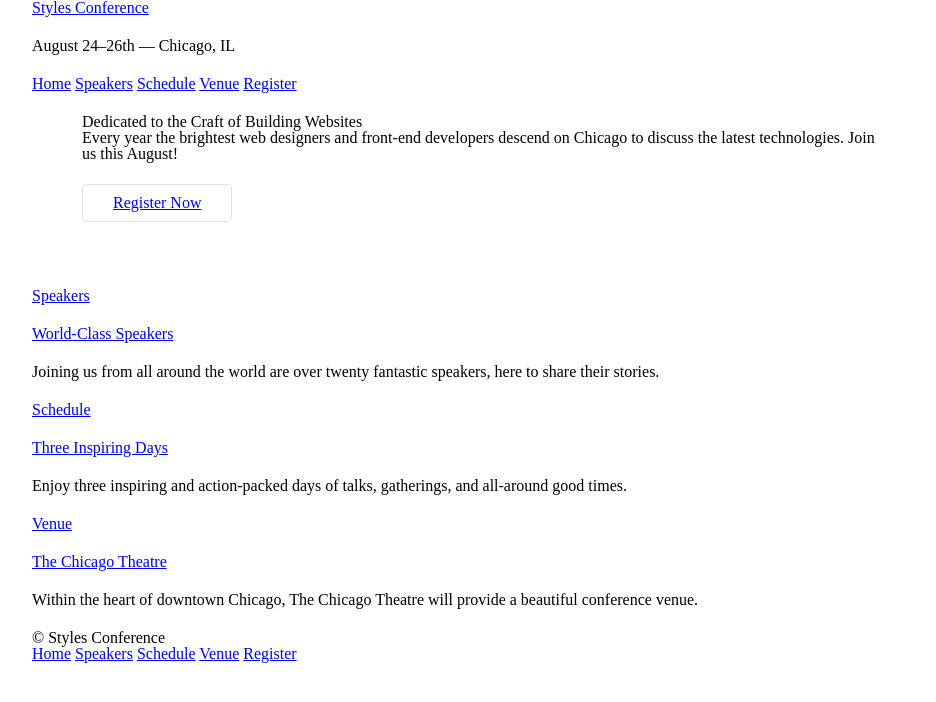
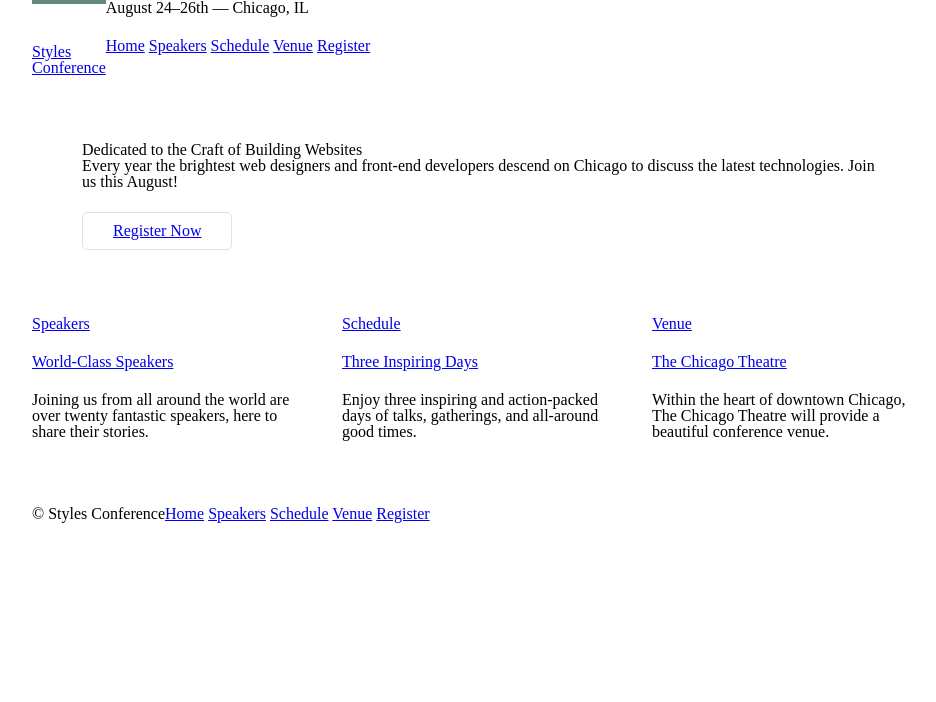
Before and after one commit to srijansoni/shayhowe, a plain HTML site: page index.html in a window 1280 px wide. Shown: the whole page, without its empty margins (158-1094 px from the left). Drawn offline with Linux system fonts and the light colour scheme.

Commit message:
Modified Layout

```diff
--- a/assets/stylesheets/main.css
+++ b/assets/stylesheets/main.css
@@ -62,6 +62,50 @@ table {
   padding-right: 30px;
   width: 960px;
 }
+.col-1-3 {
+  width: 33.33%;
+}
+.col-2-3 {
+  width: 66.66%;
+}
+.col-1-3,
+.col-2-3 {
+  display: inline-block;
+  vertical-align: top;
+}
+.grid,
+.col-1-3,
+.col-2-3 {
+  padding-left: 15px;
+  padding-right: 15px;
+}
+.container,
+.grid {
+  margin: 0 auto;
+  width: 960px;
+}
+.container {
+  padding-left: 30px;
+  padding-right: 30px;
+}
+
+/*==========================================
+					Clearfix
+======================================*/
+
+.group:before,
+.group:after {
+	content: "";
+	display: table;
+}
+.group:after {
+	clear: both;
+}
+.group {
+	clear: both;
+	*zoom: 1;
+}
+
 
 /*
   ========================================
@@ -97,3 +141,29 @@ h1, h3, h4, h5, p {
 .hero {
   padding: 22px 80px 66px 80px;
 }
+
+/*
+  ========================================
+  Primary header
+  ========================================
+*/
+
+.logo {
+	border-top: 4px solid #648880;
+  	padding: 40px 0 22px 0;
+  	float: left;
+}
+/*
+  ========================================
+  Primary footer
+  ========================================
+*/
+
+.primary-footer small {
+  float: left;
+}
+
+.primary-footer {
+  padding-bottom: 44px;
+  padding-top: 44px;
+}
--- a/index.html
+++ b/index.html
@@ -11,10 +11,10 @@
 
     <!-- Header -->
 
-    <header class="container">
+    <header class="container group">
 
-      <h1>
-        <a href="index.html">Styles Conference</a>
+      <h1 class="logo">
+        <a href="index.html">Styles <br> Conference</a>
       </h1>
 
       <h3>August 24&ndash;26th &mdash; Chicago, IL</h3>
@@ -43,25 +43,23 @@
 
     <!-- Teasers -->
 
-    <section class="container">
-
-      <section>
+    <section class="grid">
+      <!-- speakers -->
+      <section class="col-1-3">
         <a href="speakers.html">
           <h5>Speakers</h5>
           <h3>World-Class Speakers</h3>
         </a>
         <p>Joining us from all around the world are over twenty fantastic speakers, here to share their stories.</p>
-      </section>
-
-      <section>
+      </section><!-- schedule
+      --><section class="col-1-3">
         <a href="schedule.html">
           <h5>Schedule</h5>
           <h3>Three Inspiring Days</h3>
         </a>
         <p>Enjoy three inspiring and action-packed days of talks, gatherings, and all-around good times.</p>
-      </section>
-
-      <section>
+      </section><!-- venue
+       --><section class="col-1-3">
         <a href="venue.html">
           <h5>Venue</h5>
           <h3>The Chicago Theatre</h3>
@@ -73,7 +71,7 @@
 
     <!-- Footer -->
 
-    <footer class="container">
+    <footer class="primary-footer container group">
 
       <small>&copy; Styles Conference</small>
 
```
Also changed, not shown: register.html (+4 -4 lines), schedule.html (+4 -4 lines), speakers.html (+4 -4 lines), venue.html (+4 -4 lines).
